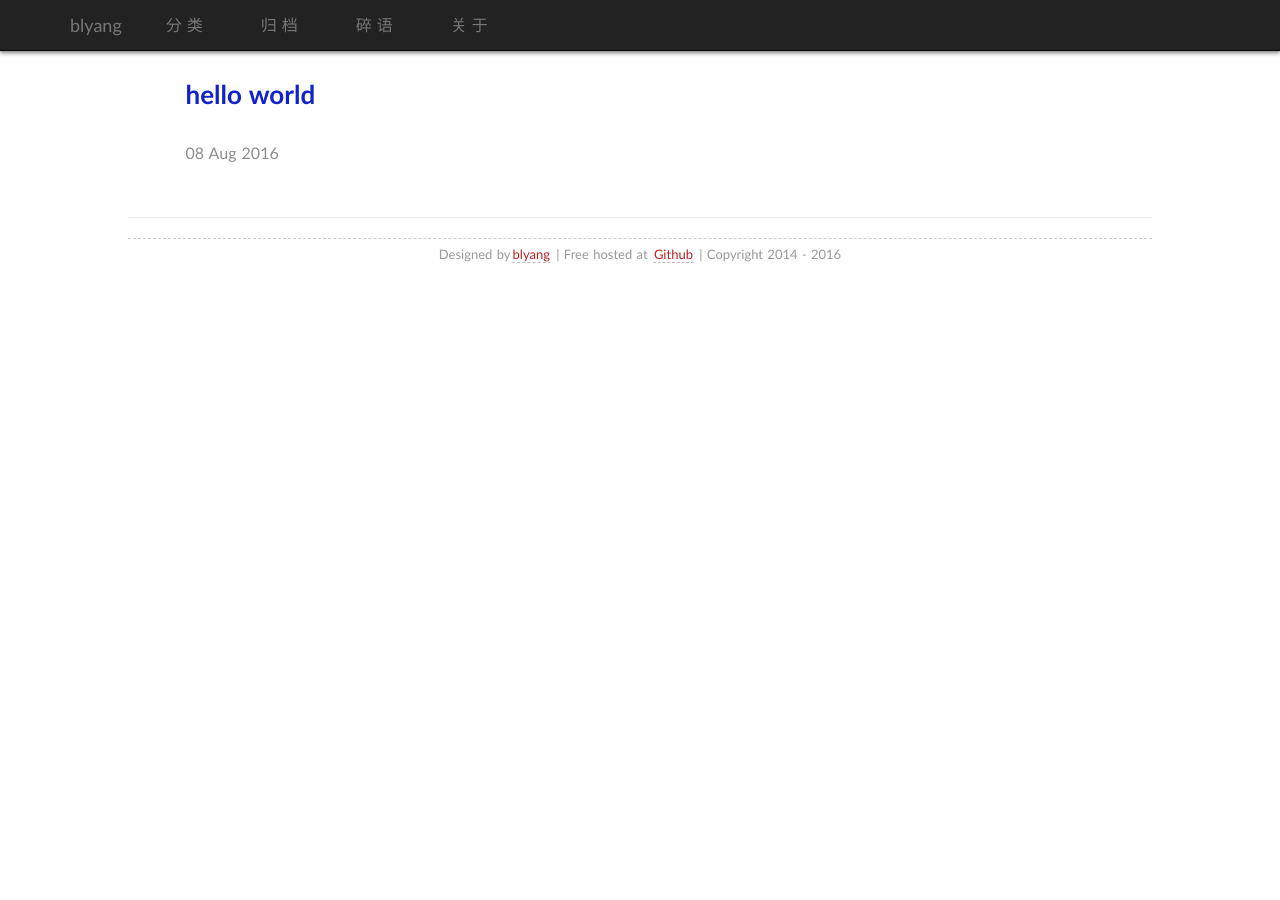
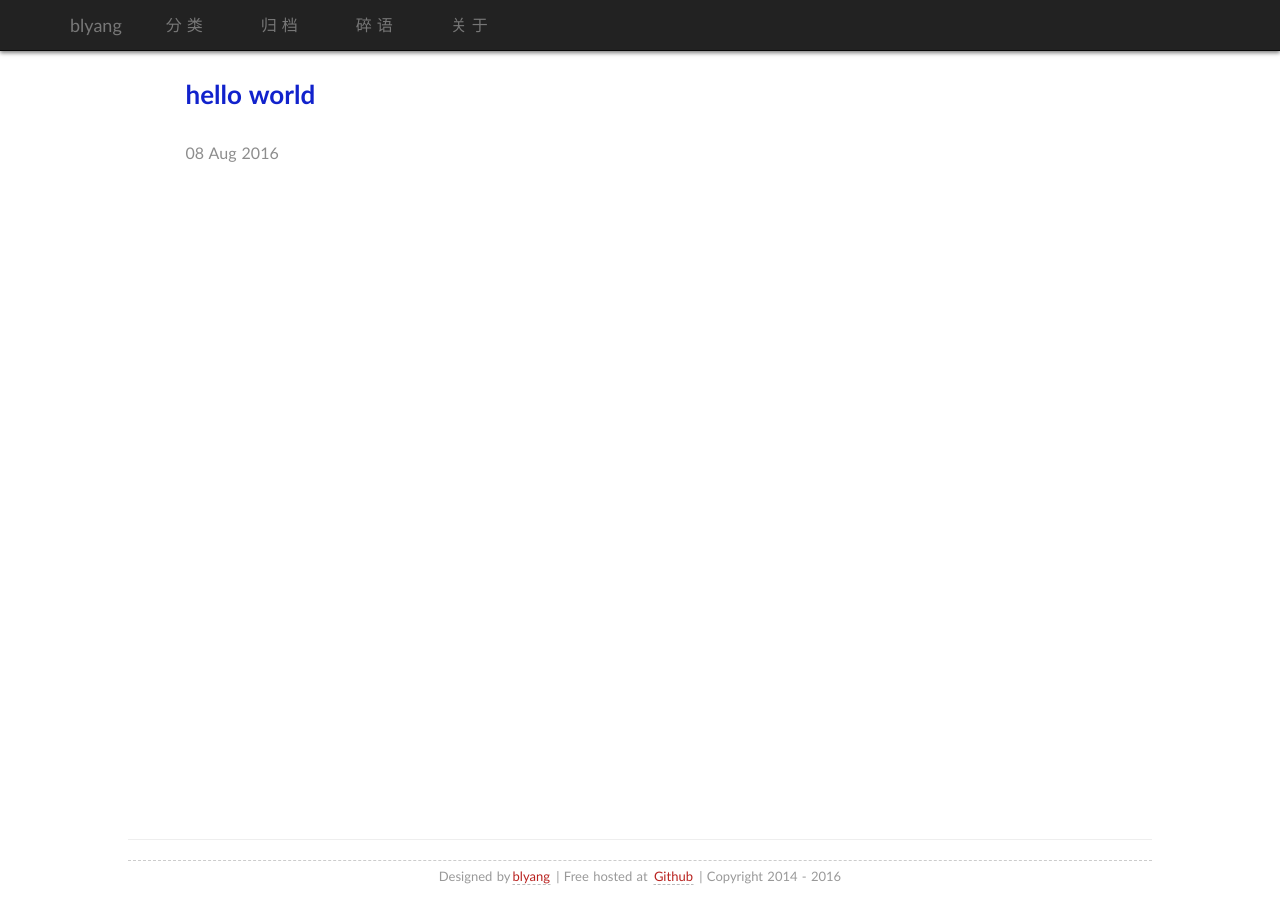
Before and after one commit to BLYang7/blyang7.github.io, a Jekyll site: the page built from index.html, in a window 1280 px wide. Built offline with Jekyll 4.4.1, drawn with Linux system fonts in a browser that asks for light colours; some web fonts are replaced; the list of posts is cut into pages by our own code; comment, search, counter and statistics services are not loaded.

Commit message:
完整版1.2

```diff
--- a/_layouts/default.html
+++ b/_layouts/default.html
@@ -103,7 +103,7 @@
 
     </div>
 
-    <div style="bottom: 0; text-align: center; width: 80%; margin-left: 10%;">
+    <div style="bottom: 0; position:absolute; text-align: center; width: 80%; margin-left: 10%;">
         <!-- /.row -->
         <hr>
         <!-- Footer -->
```
